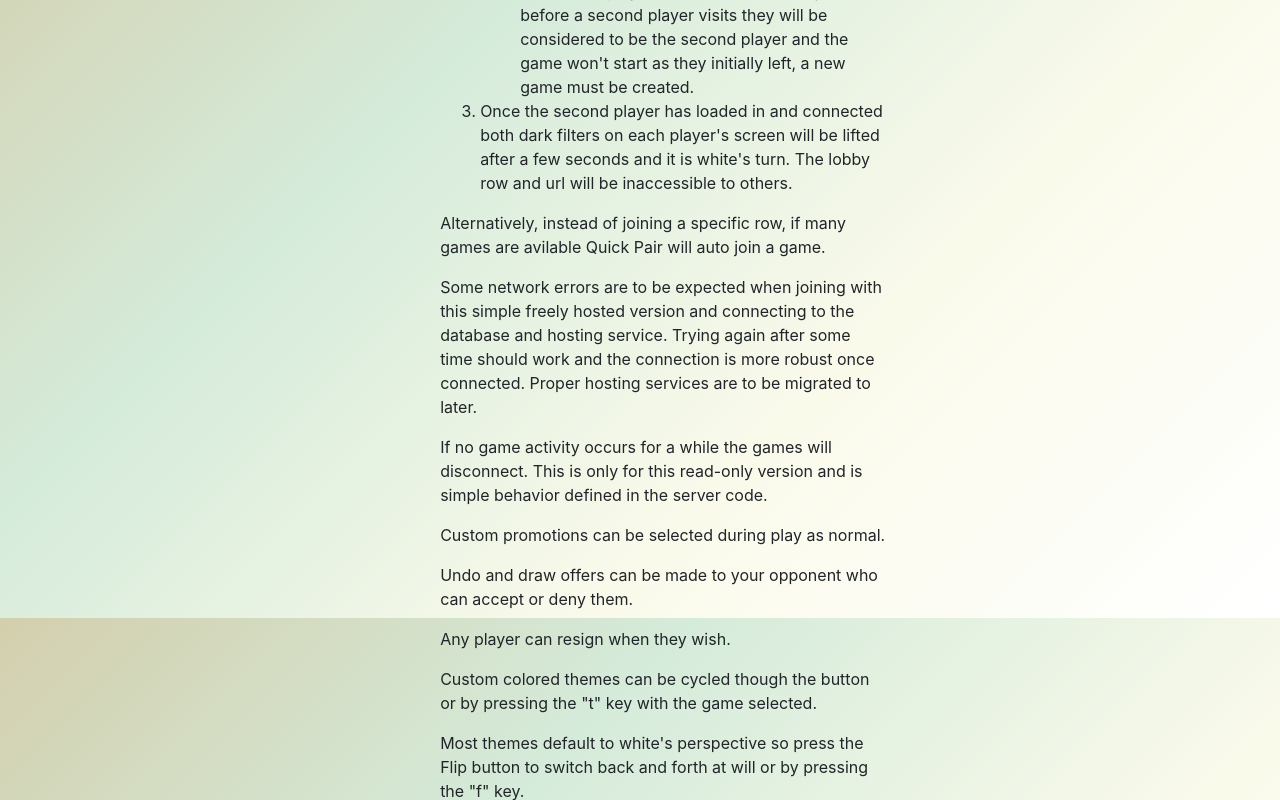
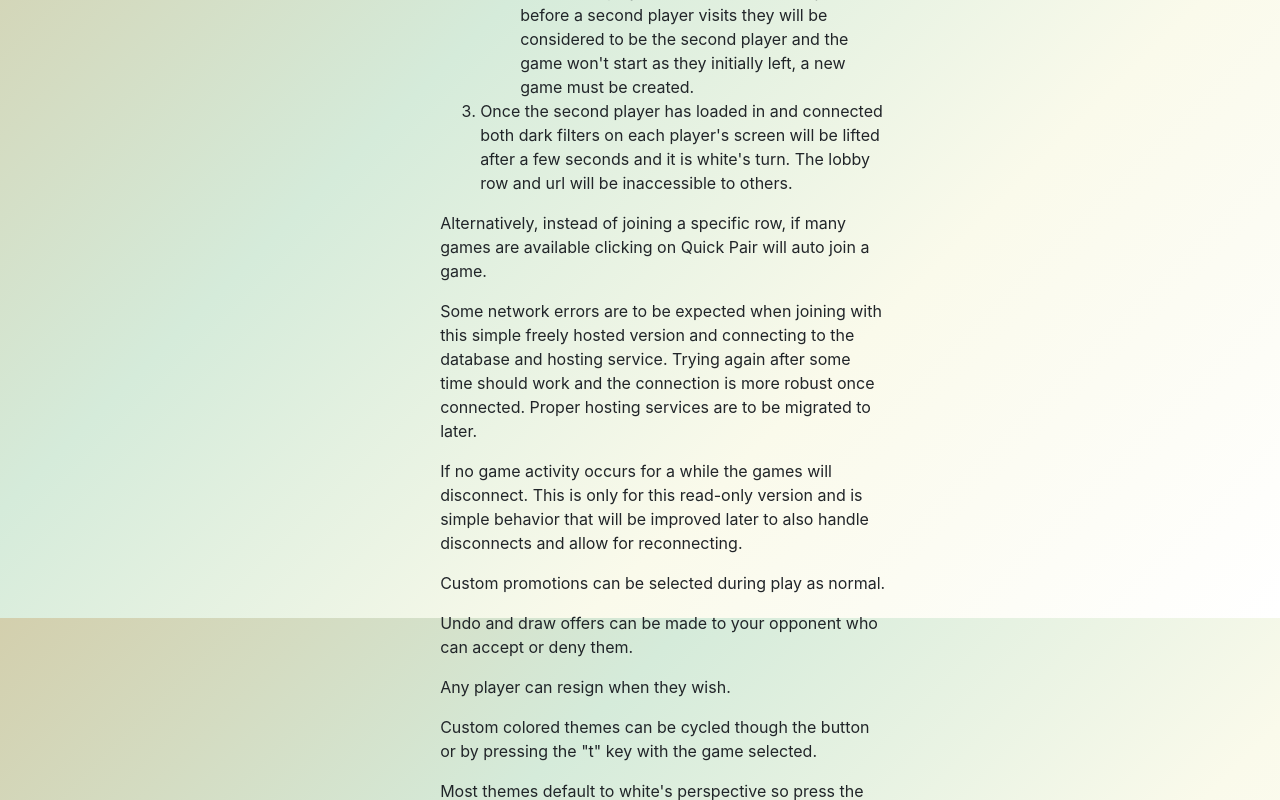
Before and after one commit to kjrelations/joint-decision-chess, a Django app: page / in a window 1280 px wide. Shown: the part 982-1782 px from the top of the page. Run offline with Django 4.2, Linux system fonts and the light colour scheme; data that the repository does not hold is empty; some libraries are stand-ins or nearby versions.

Commit message:
intro additions

```diff
--- a/decisionchess/main/templates/main/home.html
+++ b/decisionchess/main/templates/main/home.html
@@ -77,11 +77,13 @@ Decision Chess
                         </li>
                         <li>Once the second player has loaded in and connected both dark filters on each player&#39;s screen will be lifted after a few seconds and it is white&#39;s turn. The lobby row and url will be inaccessible to others.</li>
                     </ol>
-                    <p>Alternatively, instead of joining a specific row, if many games are avilable Quick Pair will auto join a game.</p>
+                    <p>Alternatively, instead of joining a specific row, if many games are available clicking on Quick Pair will auto join a game.</p>
                     <p>Some network errors are to be expected when joining with this simple freely hosted version and connecting to the database and hosting service.
                         Trying again after some time should work and the connection is more robust once connected. Proper hosting services are to be migrated to later.
                     </p>
-                    <p>If no game activity occurs for a while the games will disconnect. This is only for this read-only version and is simple behavior defined in the server code.</p>
+                    <p>If no game activity occurs for a while the games will disconnect. This is only for this read-only version and is simple behavior that will be improved later to
+                        also handle disconnects and allow for reconnecting.
+                    </p>
                     <p>Custom promotions can be selected during play as normal.</p>
                     <p>Undo and draw offers can be made to your opponent who can accept or deny them.</p>
                     <p>Any player can resign when they wish.</p>
```
